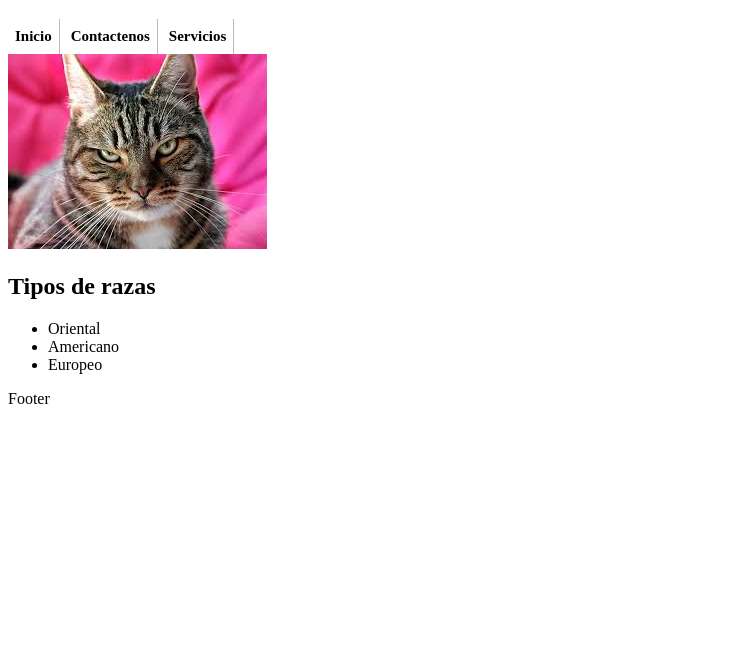
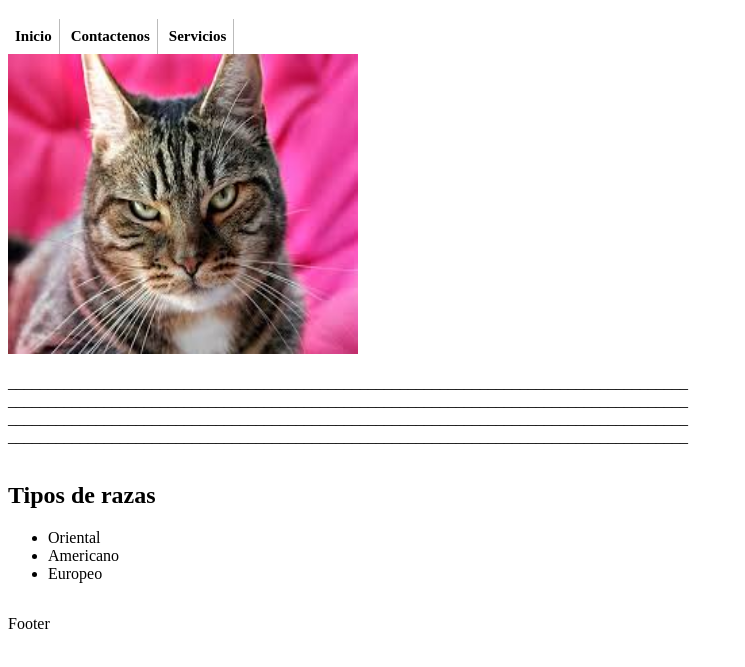
Before and after one commit to asegurabadilla/prueba2, a plain HTML site: page practica_1/index.html in a window 1280 px wide. Shown: the part 61-728 px from the top of the page, without its empty margins (0-745 px from the left). Drawn offline with Linux system fonts and the light colour scheme.

Commit message:
nuevas piezas

```diff
--- a/practica_1/css/layout.css
+++ b/practica_1/css/layout.css
@@ -1,15 +1,25 @@
 
 article{
-
+	width:700px;
+	float:left;
 }
 aside{
+	width:600px;
+	float:left;
+}
+
+footer{
+	width:100%;
+	display:inline-block;
 
 }
 
-footer{
+#contenedor{
+	width:100%;
+	height:100%;
 }
 
-#contenedor{
+#main{
 	width:100%;
 	height:100%;
 }
@@ -22,7 +32,7 @@ footer{
 
 #menu ul li {
 	padding: 0 7px 0 7px;
-	font-size: 0.9375em;    /* (15px / 16px) */
+	font-size: 0.9375em;
 	line-height: 35px;
 	font-weight: bold;
 	display: inline-block;
@@ -30,12 +40,22 @@ footer{
     border-right: 1px solid #bbb;
 }
 
-/*@media screen and (min-width: 44em) {
-  #main {
-    width: 70%;
-  }
-  aside {
-    width: 29%;
-    margin-top:0;
-  }
-}*/
+@media screen and (min-width: 44em) {
+	#article image{
+		width:10px;
+		height:10px;
+
+	}
+}
+
+@media only screen and (max-width: 1024px) {
+
+}
+
+@media only screen and (max-width: 480px) {
+
+}
+
+@media only screen and (max-width: 480px) and (orientation:portrait) {
+
+}
--- a/practica_1/index.html
+++ b/practica_1/index.html
@@ -14,8 +14,14 @@
 			</ul>
 		</nav>
         <div id="main">
-			<article>
-				<image src="image/cat.jpg">
+			<article id="article">
+				<image src="image/cat.jpg" height="300px" width="350px"/>
+				<section id="parrafo">
+					<p>_____________________________________________________________________________________
+					_____________________________________________________________________________________
+					_____________________________________________________________________________________
+					_____________________________________________________________________________________</p>
+				</section>
 			</article>
 			<aside>
 				<h1>Tipos de razas</h1>
```
